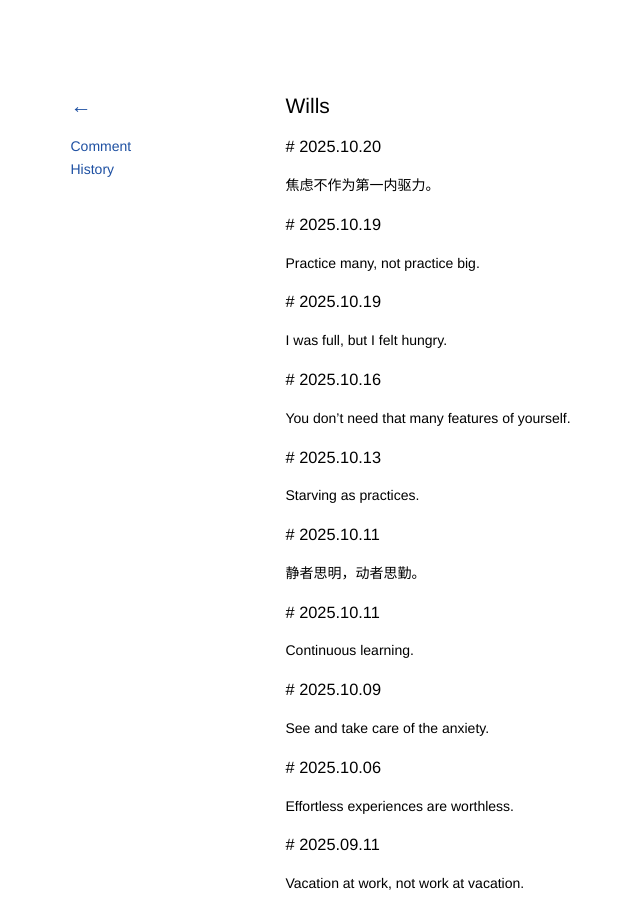
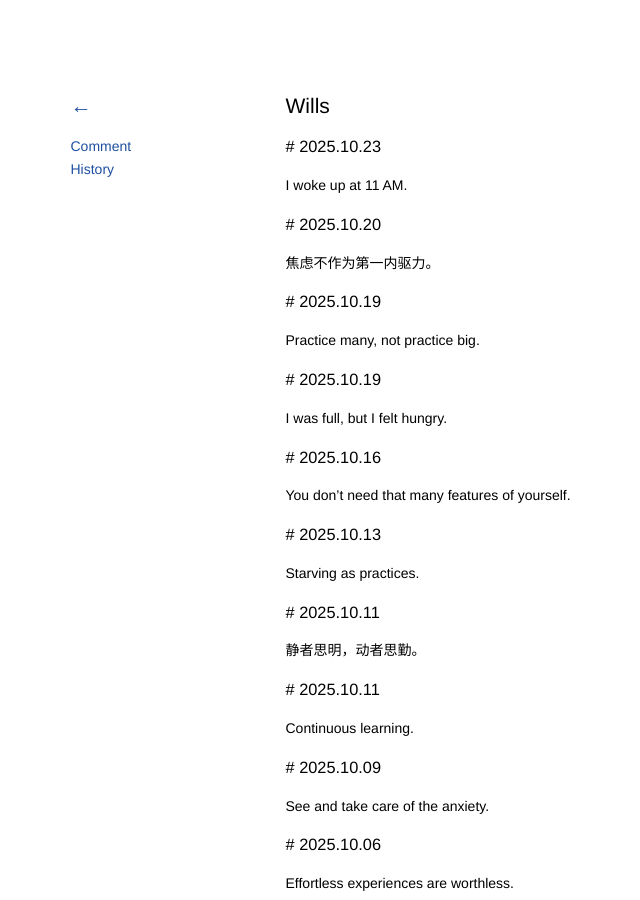
Before and after one commit to kidlj/awei, a Jekyll site: the page built from _wiki/wills.md, in a window 1280 px wide and 900 px high. Shown: the whole window, without its empty margins (62-702 px from the left). Built offline with Jekyll 4.4.1, drawn with Linux system fonts in a browser that asks for light colours.

Commit message:
update wills

```diff
--- a/_wiki/wills.md
+++ b/_wiki/wills.md
@@ -1,6 +1,10 @@
 ---
 title: Wills
 ---
+
+### 2025.10.23
+
+I woke up at 11 AM.
 
 ### 2025.10.20
 
```
